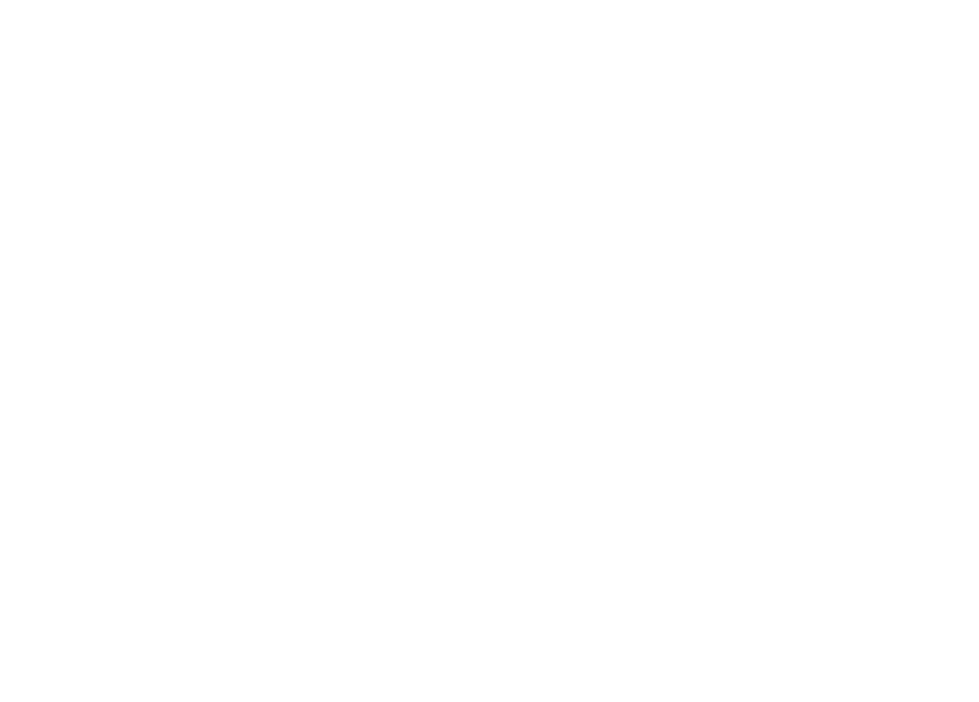
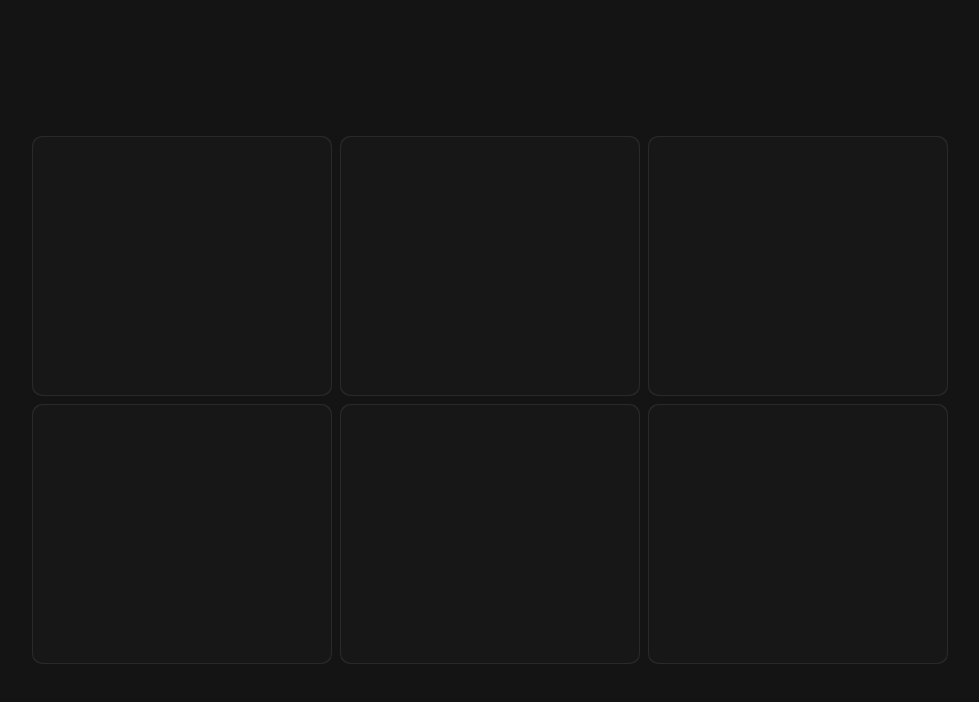
Before and after one commit to kaiser54/card-hover-effect-gradient-like-linear-app, a plain HTML site: page index.html in a window 1280 px wide. Shown: the whole page, without its empty margins (150-1129 px from the left). Drawn offline with Linux system fonts and the light colour scheme.

Commit message:
complete code for the hover effect

```diff
--- a/app.js
+++ b/app.js
@@ -0,0 +1,23 @@
+// const handleOnMouseMove = e => {
+//     const {currentTarget: target } = e;
+
+//     const rect = target.getBoundingClientRect(),
+//         x = e.clientX - rect.left,
+//         y = e.clientY - rect.top;
+//     target.style.setProperty("--mouse-x", `${x}px`);
+//     target.style.setProperty("--mouse-y", `${y}px`);
+// }
+
+// for (const card of document.querySelectorAll(".card")) {
+//     card.onmousemove = e => handleOnMouseMove(e)
+// }
+
+document.getElementById("cards").onmousemove = e => {
+    for (const card of document.getElementsByClassName("card")) {
+        const rect = card.getBoundingClientRect(),
+            x = e.clientX - rect.left,
+            y = e.clientY - rect.top;
+            card.style.setProperty("--mouse-x", `${x}px`);
+            card.style.setProperty("--mouse-y", `${y}px`);
+    }
+}
--- a/index.html
+++ b/index.html
@@ -9,12 +9,30 @@
 </head>
 <body>
     <div id="cards">
-        <div class="card"></div>
-        <div class="card"></div>
-        <div class="card"></div>
-        <div class="card"></div>
-        <div class="card"></div>
-        <div class="card"></div>
+        <div class="card">
+            <div class="card-border"></div>
+            <div class="card-content"></div>
+        </div>
+        <div class="card">
+            <div class="card-border"></div>
+            <div class="card-content"></div>
+        </div>
+        <div class="card">
+            <div class="card-border"></div>
+            <div class="card-content"></div>
+        </div>
+        <div class="card">
+            <div class="card-border"></div>
+            <div class="card-content"></div>
+        </div>
+        <div class="card">
+            <div class="card-border"></div>
+            <div class="card-content"></div>
+        </div>
+        <div class="card">
+            <div class="card-border"></div>
+            <div class="card-content"></div>
+        </div>
     </div>
     <script src="app.js"></script>
 </body>
--- a/style.css
+++ b/style.css
@@ -0,0 +1,81 @@
+:root {
+    --bg-color: rgb(20, 20, 20);
+    --card-color: rgb(23, 23, 23);
+}
+
+* {
+    padding: 0;
+    margin: 0;
+    box-sizing: border-box;
+}
+
+body {
+    background-color: var(--bg-color);
+    height: 100vh;
+    overflow: hidden;
+    display: flex;
+    align-items: center;
+    justify-content: center;
+    height: 100vh;
+}
+
+#cards {
+    display: flex;
+    flex-wrap: wrap;
+    gap: 8px;
+    max-width: 916px;
+    width: calc(100% - 20px);
+}
+
+#cards:hover > .card > .card-border {
+    opacity: 1;
+}
+
+.card {
+    background-color: rgba(225, 225, 225, 0.1);
+    border-radius: 10px;
+    cursor: pointer;
+    height: 260px;
+    width: 300px;
+
+    position: relative;
+}
+
+.card:hover::before {
+    opacity: 1;
+}
+
+.card::before,
+.card > .card-border {
+    border-radius: inherit;
+    content: "";
+    height: 100%;
+    width: 100%;
+    position: absolute;
+    top: 0px;
+    left: 0px;
+    z-index: 2;
+
+    opacity: 0;
+    transition: opacity 500ms;
+}
+
+.card::before {
+    background: radial-gradient(800px circle at var(--mouse-x) var(--mouse-y), rgba(225, 225, 225, 0.06), transparent 40%);
+    z-index: 3;
+}
+
+.card > .card-border {
+    background: radial-gradient(800px circle at var(--mouse-x) var(--mouse-y), rgba(225, 225, 225, 0.3), transparent 40%);
+    z-index: 1;
+}
+
+.card > .card-content {
+    background-color: var(--card-color);
+    border-radius: inherit;
+    margin: 1px;
+    height: calc(100% - 2px);
+    width: calc(100% - 2px);
+    position: relative;
+    z-index: 2;
+}
```
